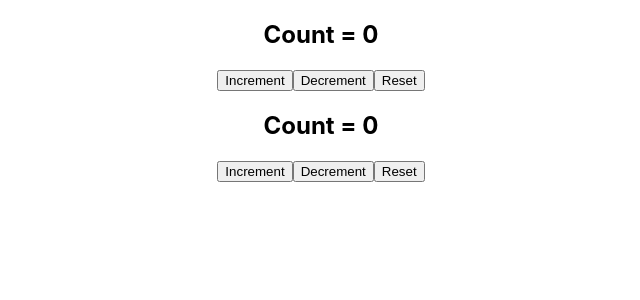
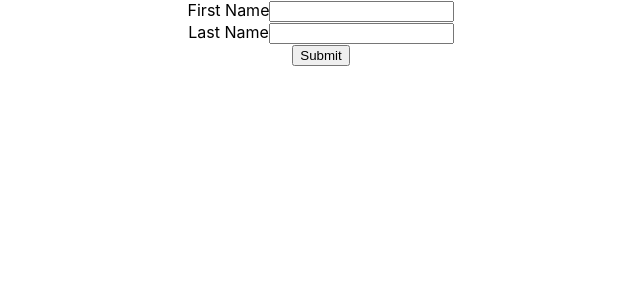
Before and after one commit to SimonyanGor/_React_HOOK, a React (Create React App) app: page / in a window 1280 px wide. Shown: the top 300 px of the page, without its empty margins (319-959 px from the left). Built offline with nearby package versions, Linux system fonts and the light colour scheme.

Commit message:
custop hook

```diff
--- a/src/App.js
+++ b/src/App.js
@@ -5,6 +5,7 @@ import DocTitleOne from "./components/DocTitleOne";
 import DocTitleTwo from "./components/DocTitleTwo";
 import CounterOne from "./components/CounterOne";
 import CounterTwo from "./components/CounterTwo";
+import UserForms from "./components/UserForms";
 // import DataFetching from "./components/DataFetching";
 // import IntervalClassCounter from "./components/IntervalClassCounter";
 // import IntervalHookCounter from "./components/IntervalHookCounter";
@@ -21,8 +22,7 @@ export const ChannelContext = React.createContext()
 function App() {
     return (
         <div className="App">
-            <CounterOne/>
-            <CounterTwo/>
+            <UserForms/>
         </div>
     );
 }
--- /dev/null
+++ b/src/components/UserForms.js
@@ -0,0 +1,34 @@
+import React, {useState} from "react";
+import useInput from "../hooks/useInput";
+
+function UserForms() {
+
+
+    const [firstName, bindFirstName, resetFirstName] = useInput('')
+    const [lastName, bindLastName, resetLastName] = useInput('')
+
+    const submitHandler = e => {
+        e.preventDefault()
+        alert(`Hello ${firstName} ${lastName}`)
+        resetFirstName()
+        resetLastName()
+    }
+
+    return (
+        <div>
+            <form onSubmit={submitHandler}>
+                <div>
+                    <label>First Name</label>
+                    <input type="text" {...bindFirstName}/>
+                </div>
+                <div>
+                    <label>Last Name</label>
+                    <input type="text" {...bindLastName}/>
+                </div>
+                <button>Submit</button>
+            </form>
+        </div>
+    )
+}
+
+export default UserForms;
--- /dev/null
+++ b/src/hooks/useInput.js
@@ -0,0 +1,18 @@
+import {useState} from "react";
+
+function useInput(initValue) {
+    const [value, setValue] = useState(initValue);
+    const reset = () => {
+        setValue(initValue)
+    }
+    const bind = {
+        value,
+        onChange: e => {
+            setValue(e.target.value)
+        }
+    }
+
+    return [value, bind, reset]
+}
+
+export default useInput;
```
